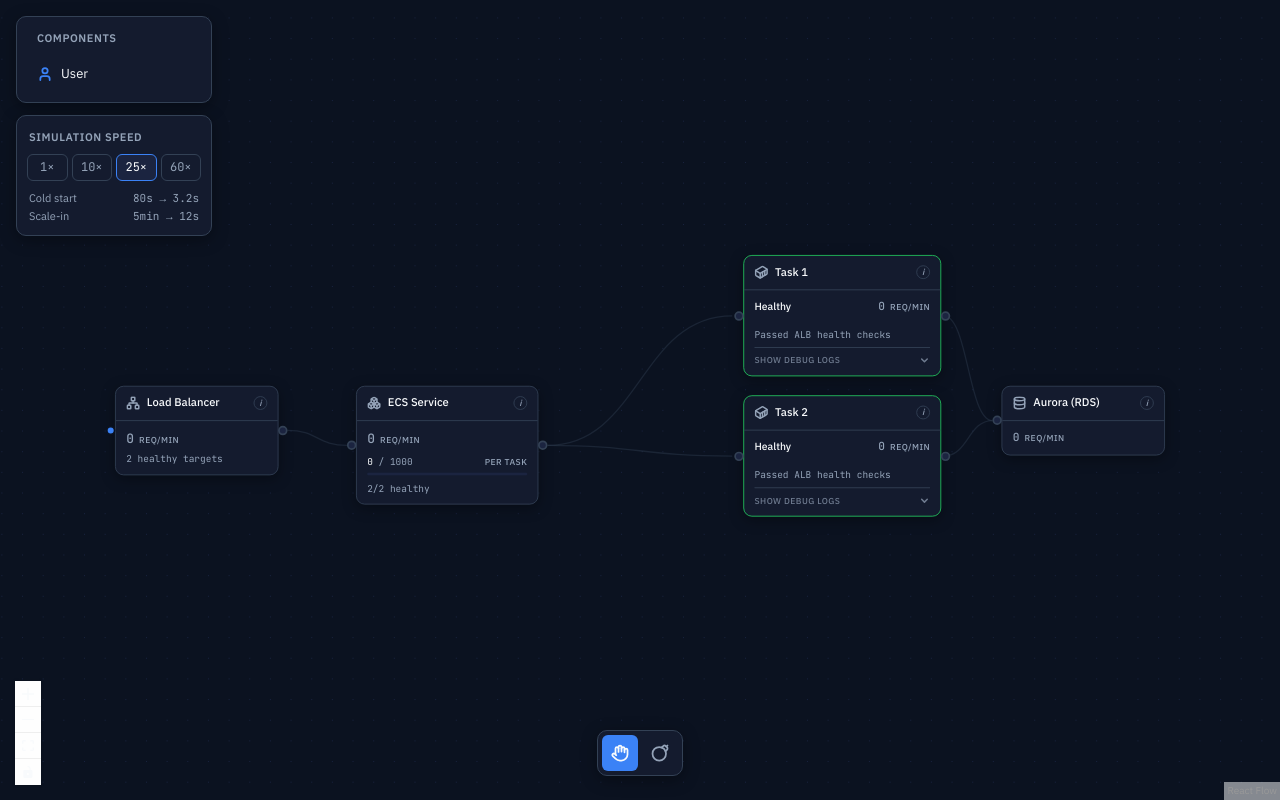
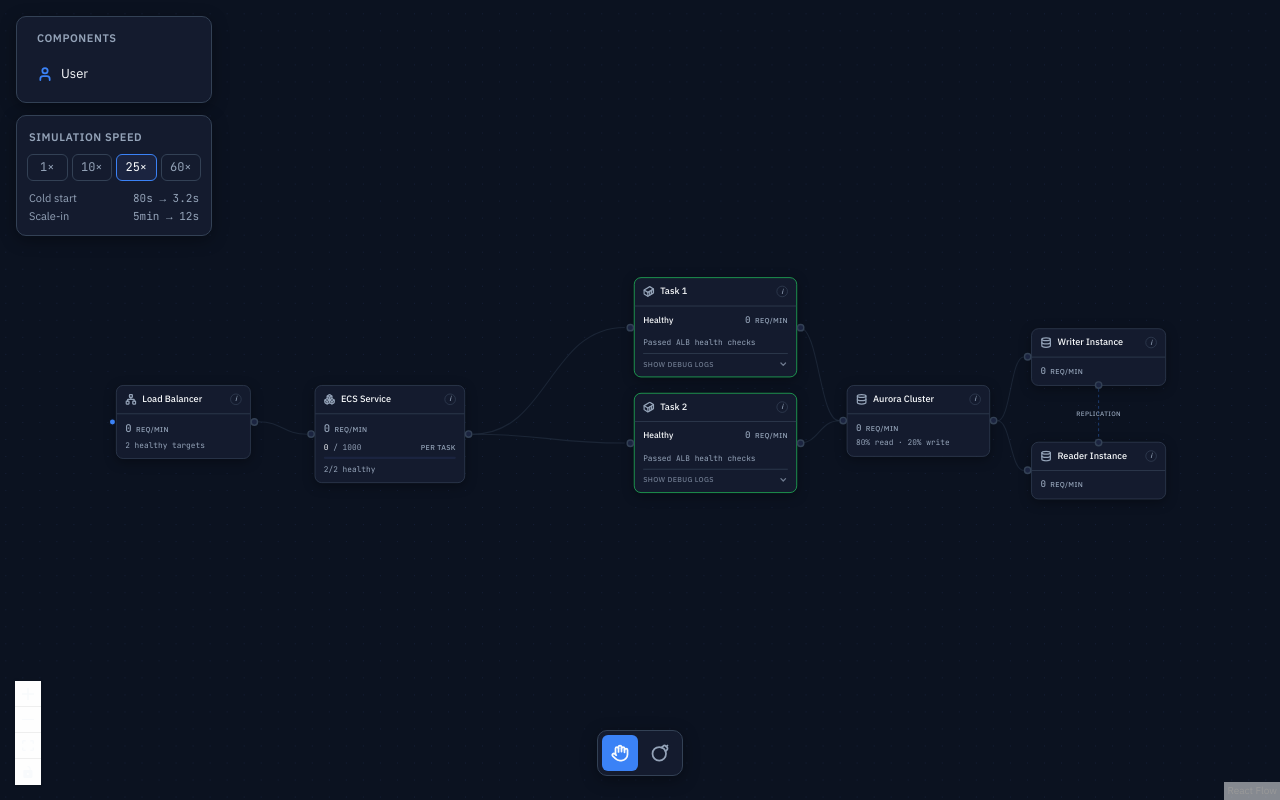
Before and after one commit to OrionTH1/ecs-terraform-infra, a React (Vite) app in the folder simulator/: page / in a window 1280 px wide. Built offline with nearby package versions, Linux system fonts and the light colour scheme.

Commit message:
feat: implement RDS writer and reader instance

```diff
--- a/simulator/src/canvas/SimulatorCanvas.tsx
+++ b/simulator/src/canvas/SimulatorCanvas.tsx
@@ -3,9 +3,11 @@ import { Background, BackgroundVariant, Controls, ReactFlow, useNodesState, useE
 import { AlbNode } from '../nodes/infra/AlbNode'
 import { EcsServiceNode } from '../nodes/infra/EcsServiceNode'
 import { TaskNode } from '../nodes/infra/TaskNode'
-import { RdsNode } from '../nodes/infra/RdsNode'
+import { RdsClusterNode } from '../nodes/infra/RdsClusterNode'
+import { RdsInstanceNode } from '../nodes/infra/RdsInstanceNode'
 import { UserNode } from '../nodes/interaction/UserNode'
 import { RequestFlowEdge } from '../edges/RequestFlowEdge'
+import { ReplicationEdge } from '../edges/ReplicationEdge'
 import { ComponentsPanel } from '../panels/ComponentsPanel'
 import { SpeedPanel } from '../panels/SpeedPanel'
 import { Toolbar } from '../panels/Toolbar'
@@ -19,19 +21,36 @@ import { useNodePalette } from '../hooks/useNodePalette'
 import { useToolShortcuts } from '../hooks/useToolShortcuts'
 import { useSettleViewport } from '../hooks/useSettleViewport'
 import { useSimulationStore } from '../store/useSimulationStore'
-import { ALB_NODE_ID, ALB_TO_ECS_EDGE_ID, FIT_VIEW_OPTIONS, initialEdges, initialNodes } from './initial-graph'
-import type { AlbNodeData, EcsServiceNodeData, RdsNodeData, SimulatorFlowNode } from '../types/node-data'
+import { RDS_READ_FRACTION } from '../simulation/simulation-config'
+import { splitReadWrite } from '../simulation/traffic-distribution'
+import {
+  ALB_NODE_ID,
+  ALB_TO_ECS_EDGE_ID,
+  FIT_VIEW_OPTIONS,
+  RDS_CLUSTER_TO_READER_EDGE_ID,
+  RDS_CLUSTER_TO_WRITER_EDGE_ID,
+  initialEdges,
+  initialNodes,
+} from './initial-graph'
+import type { AlbNodeData, EcsServiceNodeData, RdsClusterNodeData, RdsInstanceNodeData, SimulatorFlowNode } from '../types/node-data'
+import type {
+  RequestFlowEdge as RequestFlowEdgeType,
+  ReplicationEdge as ReplicationEdgeType,
+  SimulatorFlowEdge,
+} from '../types/edge-data'
 
 const nodeTypes = {
   alb: AlbNode,
   ecsService: EcsServiceNode,
   task: TaskNode,
-  rds: RdsNode,
+  rdsCluster: RdsClusterNode,
+  rdsInstance: RdsInstanceNode,
   user: UserNode,
 }
 
 const edgeTypes = {
   requestFlow: RequestFlowEdge,
+  replication: ReplicationEdge,
 }
 
 export function SimulatorCanvas() {
@@ -49,6 +68,11 @@ export function SimulatorCanvas() {
   const { taskNodes, taskEdges, rdsEdges, healthyTaskEdgeIds } = useTaskGraph({ tasks, requestsByTaskId })
   const { isValidConnection, onConnect } = useCanvasConnections({ nodes, edges, setEdges })
   const { onDragOver, onDrop } = useNodePalette({ onNodesChange })
+
+  const { reads: rdsReads, writes: rdsWrites } = useMemo(
+    () => splitReadWrite(totalRequestsAtAlb, RDS_READ_FRACTION),
+    [totalRequestsAtAlb],
+  )
 
   const renderNodes = useMemo(
     () => [
@@ -73,8 +97,16 @@ export function SimulatorCanvas() {
           return { ...node, data }
         }
 
-        if (node.type === 'rds') {
-          const data: RdsNodeData = { ...node.data, requestsPerMinute: totalRequestsAtAlb }
+        if (node.type === 'rdsCluster') {
+          const data: RdsClusterNodeData = { ...node.data, requestsPerMinute: totalRequestsAtAlb }
+          return { ...node, data }
+        }
+
+        if (node.type === 'rdsInstance') {
+          const data: RdsInstanceNodeData = {
+            ...node.data,
+            requestsPerMinute: node.data.role === 'writer' ? rdsWrites : rdsReads,
+          }
           return { ...node, data }
         }
 
@@ -82,7 +114,7 @@ export function SimulatorCanvas() {
       }),
       ...taskNodes,
     ],
-    [nodes, totalRequestsAtAlb, healthyTaskCount, tasks.length, taskNodes],
+    [nodes, totalRequestsAtAlb, healthyTaskCount, tasks.length, taskNodes, rdsWrites, rdsReads],
   )
 
   const packetEntries = useMemo(
@@ -95,15 +127,21 @@ export function SimulatorCanvas() {
 
   const renderEdges = useMemo(
     () => [
-      ...edges.map((edge) => {
-        if (edge.id === ALB_TO_ECS_EDGE_ID) return { ...edge, data: { requestsPerMinute: totalRequestsAtAlb } }
-        if (edge.target === ALB_NODE_ID) return { ...edge, data: { requestsPerMinute: requestsByUserId.get(edge.source) ?? 0 } }
+      ...edges.map((edge): SimulatorFlowEdge => {
+        if (edge.type === 'replication') return { ...edge, data: { isActive: rdsWrites > 0 } } as ReplicationEdgeType
+        if (edge.id === ALB_TO_ECS_EDGE_ID) return { ...edge, data: { requestsPerMinute: totalRequestsAtAlb } } as RequestFlowEdgeType
+        if (edge.id === RDS_CLUSTER_TO_WRITER_EDGE_ID)
+          return { ...edge, data: { requestsPerMinute: rdsWrites } } as RequestFlowEdgeType
+        if (edge.id === RDS_CLUSTER_TO_READER_EDGE_ID)
+          return { ...edge, data: { requestsPerMinute: rdsReads } } as RequestFlowEdgeType
+        if (edge.target === ALB_NODE_ID)
+          return { ...edge, data: { requestsPerMinute: requestsByUserId.get(edge.source) ?? 0 } } as RequestFlowEdgeType
         return edge
       }),
       ...taskEdges,
       ...rdsEdges,
     ],
-    [edges, requestsByUserId, totalRequestsAtAlb, taskEdges, rdsEdges],
+    [edges, requestsByUserId, totalRequestsAtAlb, rdsWrites, rdsReads, taskEdges, rdsEdges],
   )
 
   return (
--- a/simulator/src/canvas/initial-graph.ts
+++ b/simulator/src/canvas/initial-graph.ts
@@ -1,17 +1,26 @@
 import { AWS_ALARM_EVALUATION } from '../simulation/simulation-config'
 import type { SimulatorFlowNode } from '../types/node-data'
-import type { RequestFlowEdge } from '../types/edge-data'
+import type { SimulatorFlowEdge } from '../types/edge-data'
 
 export const ALB_NODE_ID = 'alb'
 export const ECS_SERVICE_NODE_ID = 'ecs-service'
-export const RDS_NODE_ID = 'rds'
+export const RDS_CLUSTER_NODE_ID = 'rds-cluster'
+export const RDS_WRITER_NODE_ID = 'rds-writer'
+export const RDS_READER_NODE_ID = 'rds-reader'
 export const ALB_TO_ECS_EDGE_ID = 'alb-ecs-service'
+export const RDS_CLUSTER_TO_WRITER_EDGE_ID = 'rds-cluster-writer'
+export const RDS_CLUSTER_TO_READER_EDGE_ID = 'rds-cluster-reader'
+export const RDS_REPLICATION_EDGE_ID = 'rds-writer-reader-replication'
 
 const ECS_SERVICE_POSITION = { x: 640, y: 200 }
 
 export const TASK_COLUMN_X = 1090
-export const RDS_NODE_POSITION = { x: TASK_COLUMN_X + 300, y: ECS_SERVICE_POSITION.y }
 export const FIT_VIEW_OPTIONS = { padding: 0.22, maxZoom: 1 }
+
+const RDS_CLUSTER_POSITION = { x: TASK_COLUMN_X + 300, y: ECS_SERVICE_POSITION.y }
+const RDS_INSTANCE_X = RDS_CLUSTER_POSITION.x + 260
+export const RDS_WRITER_POSITION = { x: RDS_INSTANCE_X, y: ECS_SERVICE_POSITION.y - 80 }
+export const RDS_READER_POSITION = { x: RDS_INSTANCE_X, y: ECS_SERVICE_POSITION.y + 80 }
 
 export const TASK_ROW_GAP = 22
 export const FALLBACK_TASK_HEIGHT = 108
@@ -53,14 +62,44 @@ export const initialNodes: SimulatorFlowNode[] = [
     deletable: false,
   },
   {
-    id: RDS_NODE_ID,
-    type: 'rds',
-    position: RDS_NODE_POSITION,
+    id: RDS_CLUSTER_NODE_ID,
+    type: 'rdsCluster',
+    position: RDS_CLUSTER_POSITION,
     data: {
-      label: 'Aurora (RDS)',
+      label: 'Aurora Cluster',
       tooltip:
-        'Aurora Serverless v2 (Postgres). Configured for 0–1 ACU and auto-pauses after an hour idle — a cost-optimized dev config, not a production capacity plan. Traffic shown here is a simplification: the real API is a health-check canary and does not query the database on every request.',
+        'Aurora Serverless v2 (Postgres), 0–1 ACU, auto-pauses after an hour idle. The cluster exposes a writer endpoint (all writes, and reads needing read-after-write consistency) and a reader endpoint (read-only, load-balanced across reader instances) — it does not proxy traffic itself, endpoints resolve directly to an instance. Traffic shown here is a simplification: the real API is a health-check canary and does not query the database on every request.',
       status: 'idle',
+      requestsPerMinute: 0,
+    },
+    draggable: false,
+    deletable: false,
+  },
+  {
+    id: RDS_WRITER_NODE_ID,
+    type: 'rdsInstance',
+    position: RDS_WRITER_POSITION,
+    data: {
+      label: 'Writer Instance',
+      tooltip:
+        'The only instance that accepts writes — auto-assigned because it was the first aws_rds_cluster_instance provisioned. If it fails, Aurora automatically promotes the reader to take its place.',
+      status: 'idle',
+      role: 'writer',
+      requestsPerMinute: 0,
+    },
+    draggable: false,
+    deletable: false,
+  },
+  {
+    id: RDS_READER_NODE_ID,
+    type: 'rdsInstance',
+    position: RDS_READER_POSITION,
+    data: {
+      label: 'Reader Instance',
+      tooltip:
+        'Read replica served from Aurora\'s shared storage layer, kept consistent via the writer\'s redo log stream (typically single-digit milliseconds of lag). Serves read-only queries and is promotable to writer on failover.',
+      status: 'idle',
+      role: 'reader',
       requestsPerMinute: 0,
     },
     draggable: false,
@@ -68,7 +107,7 @@ export const initialNodes: SimulatorFlowNode[] = [
   },
 ]
 
-export const initialEdges: RequestFlowEdge[] = [
+export const initialEdges: SimulatorFlowEdge[] = [
   {
     id: ALB_TO_ECS_EDGE_ID,
     type: 'requestFlow',
@@ -80,4 +119,37 @@ export const initialEdges: RequestFlowEdge[] = [
     deletable: false,
     reconnectable: false,
   },
+  {
+    id: RDS_CLUSTER_TO_WRITER_EDGE_ID,
+    type: 'requestFlow',
+    source: RDS_CLUSTER_NODE_ID,
+    sourceHandle: 'out',
+    target: RDS_WRITER_NODE_ID,
+    targetHandle: 'in',
+    data: { requestsPerMinute: 0 },
+    deletable: false,
+    reconnectable: false,
+  },
+  {
+    id: RDS_CLUSTER_TO_READER_EDGE_ID,
+    type: 'requestFlow',
+    source: RDS_CLUSTER_NODE_ID,
+    sourceHandle: 'out',
+    target: RDS_READER_NODE_ID,
+    targetHandle: 'in',
+    data: { requestsPerMinute: 0 },
+    deletable: false,
+    reconnectable: false,
+  },
+  {
+    id: RDS_REPLICATION_EDGE_ID,
+    type: 'replication',
+    source: RDS_WRITER_NODE_ID,
+    sourceHandle: 'replicate-out',
+    target: RDS_READER_NODE_ID,
+    targetHandle: 'replicate-in',
+    data: { isActive: false },
+    deletable: false,
+    reconnectable: false,
+  },
 ]
--- /dev/null
+++ b/simulator/src/edges/ReplicationEdge.tsx
@@ -0,0 +1,37 @@
+import { getBezierPath, type EdgeProps } from '@xyflow/react'
+import type { ReplicationEdge as ReplicationEdgeType } from '../types/edge-data'
+
+export function ReplicationEdge({
+  sourceX,
+  sourceY,
+  sourcePosition,
+  targetX,
+  targetY,
+  targetPosition,
+  data,
+}: EdgeProps<ReplicationEdgeType>) {
+  const [path, labelX, labelY] = getBezierPath({ sourceX, sourceY, sourcePosition, targetX, targetY, targetPosition })
+  const isActive = data?.isActive ?? false
+
+  return (
+    <>
+      <path
+        d={path}
+        fill="none"
+        strokeWidth={1.5}
+        strokeDasharray="4 4"
+        strokeOpacity={isActive ? 1 : 0.35}
+        className="stroke-border-interaction"
+      />
+      <text
+        x={labelX}
+        y={labelY}
+        textAnchor="middle"
+        dominantBaseline="central"
+        className="fill-fg-muted font-sans text-[9px] font-medium uppercase tracking-wider"
+      >
+        replication
+      </text>
+    </>
+  )
+}
--- a/simulator/src/hooks/useCanvasConnections.ts
+++ b/simulator/src/hooks/useCanvasConnections.ts
@@ -1,17 +1,17 @@
 import { useCallback } from 'react'
 import { addEdge, type Connection, type IsValidConnection } from '@xyflow/react'
 import { ALB_NODE_ID } from '../canvas/initial-graph'
-import type { RequestFlowEdge } from '../types/edge-data'
+import type { SimulatorFlowEdge } from '../types/edge-data'
 import type { SimulatorFlowNode } from '../types/node-data'
 
 interface CanvasConnectionsArgs {
   nodes: SimulatorFlowNode[]
-  edges: RequestFlowEdge[]
-  setEdges: (updater: (edges: RequestFlowEdge[]) => RequestFlowEdge[]) => void
+  edges: SimulatorFlowEdge[]
+  setEdges: (updater: (edges: SimulatorFlowEdge[]) => SimulatorFlowEdge[]) => void
 }
 
 export function useCanvasConnections({ nodes, edges, setEdges }: CanvasConnectionsArgs) {
-  const isValidConnection = useCallback<IsValidConnection<RequestFlowEdge>>(
+  const isValidConnection = useCallback<IsValidConnection<SimulatorFlowEdge>>(
     (connection) => {
       if (connection.target !== ALB_NODE_ID || connection.targetHandle !== 'in') return false
 
--- a/simulator/src/hooks/useTaskGraph.ts
+++ b/simulator/src/hooks/useTaskGraph.ts
@@ -2,7 +2,7 @@ import { useMemo } from 'react'
 import {
   ECS_SERVICE_NODE_ID,
   FALLBACK_TASK_HEIGHT,
-  RDS_NODE_ID,
+  RDS_CLUSTER_NODE_ID,
   TASK_COLUMN_CENTER_Y,
   TASK_COLUMN_X,
   TASK_ROW_GAP,
@@ -78,11 +78,11 @@ export function useTaskGraph({ tasks, requestsByTaskId }: TaskGraphArgs) {
   const rdsEdges = useMemo(
     (): RequestFlowEdge[] =>
       orderedTasks.map((task) => ({
-        id: `${task.id}-${RDS_NODE_ID}`,
+        id: `${task.id}-${RDS_CLUSTER_NODE_ID}`,
         type: 'requestFlow',
         source: task.id,
         sourceHandle: 'out',
-        target: RDS_NODE_ID,
+        target: RDS_CLUSTER_NODE_ID,
         targetHandle: 'in',
         data: { requestsPerMinute: requestsByTaskId.get(task.id) ?? 0 },
         deletable: false,
--- a/simulator/src/hooks/useTrafficRouting.ts
+++ b/simulator/src/hooks/useTrafficRouting.ts
@@ -2,12 +2,12 @@ import { useEffect, useMemo } from 'react'
 import { ALB_NODE_ID } from '../canvas/initial-graph'
 import { distributeRoundRobin } from '../simulation/traffic-distribution'
 import { useSimulationStore, type TaskRuntime } from '../store/useSimulationStore'
-import type { RequestFlowEdge } from '../types/edge-data'
+import type { SimulatorFlowEdge } from '../types/edge-data'
 import type { SimulatorFlowNode, UserFlowNode } from '../types/node-data'
 
 interface TrafficRoutingArgs {
   nodes: SimulatorFlowNode[]
-  edges: RequestFlowEdge[]
+  edges: SimulatorFlowEdge[]
   tasks: TaskRuntime[]
 }
 
--- /dev/null
+++ b/simulator/src/nodes/infra/RdsClusterNode.tsx
@@ -0,0 +1,23 @@
+import { Handle, Position, type NodeProps } from '@xyflow/react'
+import { RDS_READ_FRACTION } from '../../simulation/simulation-config'
+import type { RdsClusterFlowNode } from '../../types/node-data'
+import { NodeCard } from '../shared/NodeCard'
+import { RateReadout } from '../shared/RateReadout'
+import { RdsIcon } from '../../icons'
+
+const READ_PERCENT = Math.round(RDS_READ_FRACTION * 100)
+
+export function RdsClusterNode({ data }: NodeProps<RdsClusterFlowNode>) {
+  return (
+    <NodeCard variant="infra" icon={<RdsIcon />} title={data.label} tooltip={data.tooltip} status={data.status}>
+      <Handle type="target" position={Position.Left} id="in" isConnectable={false} />
+      <Handle type="source" position={Position.Right} id="out" isConnectable={false} />
+      <div className="flex w-[176px] flex-col gap-1">
+        <RateReadout value={data.requestsPerMinute} />
+        <span className="font-mono text-[11px] text-fg-muted">
+          {READ_PERCENT}% read · {100 - READ_PERCENT}% write
+        </span>
+      </div>
+    </NodeCard>
+  )
+}
--- a/simulator/src/nodes/infra/RdsNode.tsx
+++ b/simulator/src/nodes/infra/RdsInstanceNode.tsx
@@ -1,13 +1,15 @@
 import { Handle, Position, type NodeProps } from '@xyflow/react'
-import type { RdsFlowNode } from '../../types/node-data'
+import type { RdsInstanceFlowNode } from '../../types/node-data'
 import { NodeCard } from '../shared/NodeCard'
 import { RateReadout } from '../shared/RateReadout'
 import { RdsIcon } from '../../icons'
 
-export function RdsNode({ data }: NodeProps<RdsFlowNode>) {
+export function RdsInstanceNode({ data }: NodeProps<RdsInstanceFlowNode>) {
   return (
     <NodeCard variant="infra" icon={<RdsIcon />} title={data.label} tooltip={data.tooltip} status={data.status}>
       <Handle type="target" position={Position.Left} id="in" isConnectable={false} />
+      {data.role === 'writer' ? <Handle type="source" position={Position.Bottom} id="replicate-out" isConnectable={false} /> : null}
+      {data.role === 'reader' ? <Handle type="target" position={Position.Top} id="replicate-in" isConnectable={false} /> : null}
       <div className="flex w-[164px] flex-col gap-1">
         <RateReadout value={data.requestsPerMinute} />
       </div>
--- a/simulator/src/simulation/simulation-config.ts
+++ b/simulator/src/simulation/simulation-config.ts
@@ -54,3 +54,5 @@ export const DEFAULT_USER_REQUEST_RATE = 500
 
 export const TIME_SCALES = [1, 10, 25, 60]
 export const DEFAULT_TIME_SCALE = 25
+
+export const RDS_READ_FRACTION = 0.8
--- a/simulator/src/simulation/traffic-distribution.ts
+++ b/simulator/src/simulation/traffic-distribution.ts
@@ -8,3 +8,8 @@ export function distributeRoundRobin(totalRequests: number, targetIds: string[])
 
   return shares
 }
+
+export function splitReadWrite(totalRequests: number, readFraction: number): { reads: number; writes: number } {
+  const reads = Math.round(totalRequests * readFraction)
+  return { reads, writes: totalRequests - reads }
+}
```
Also changed, not shown: simulator/src/types/edge-data.ts (+8 -0 lines), simulator/src/types/node-data.ts (+17 -3 lines).
